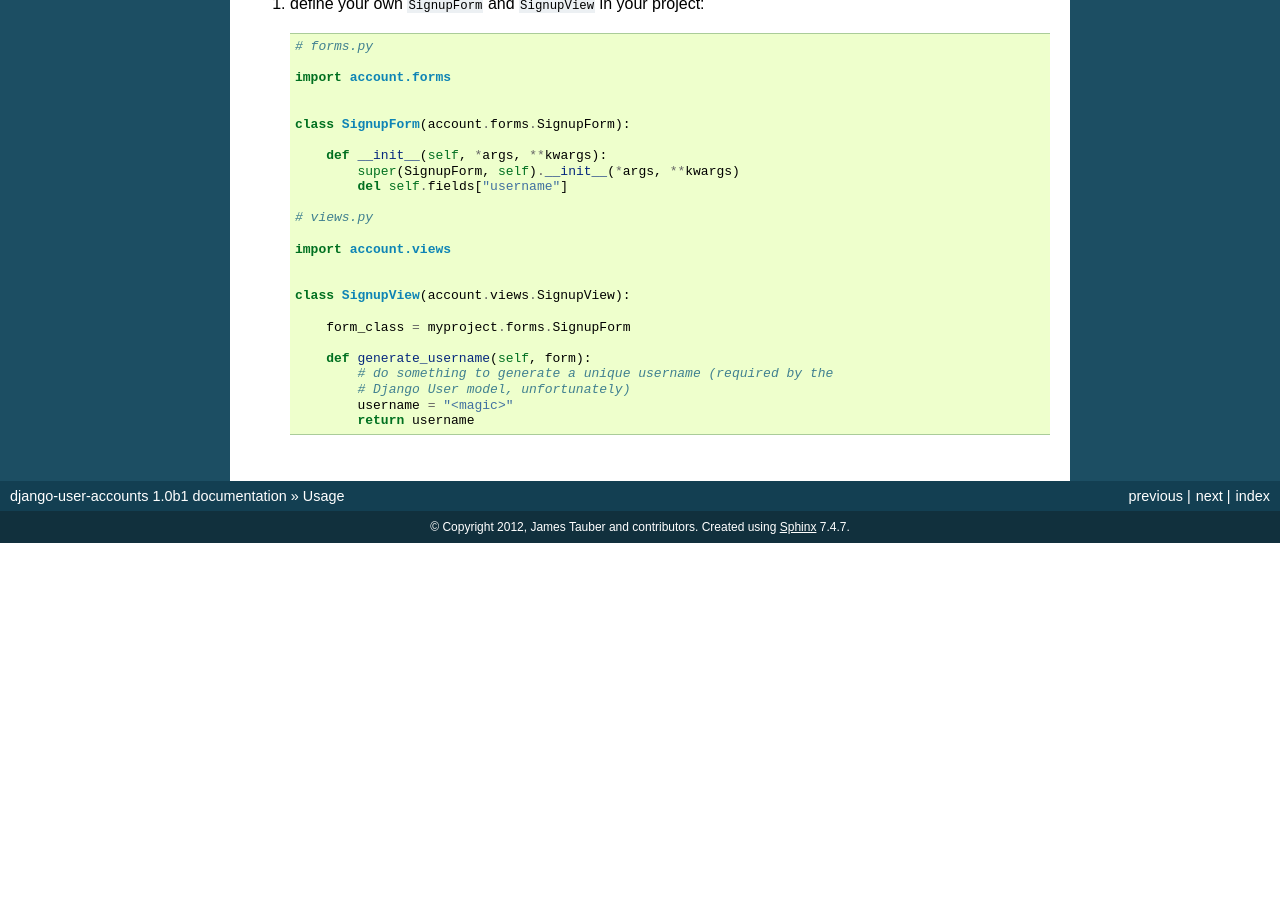
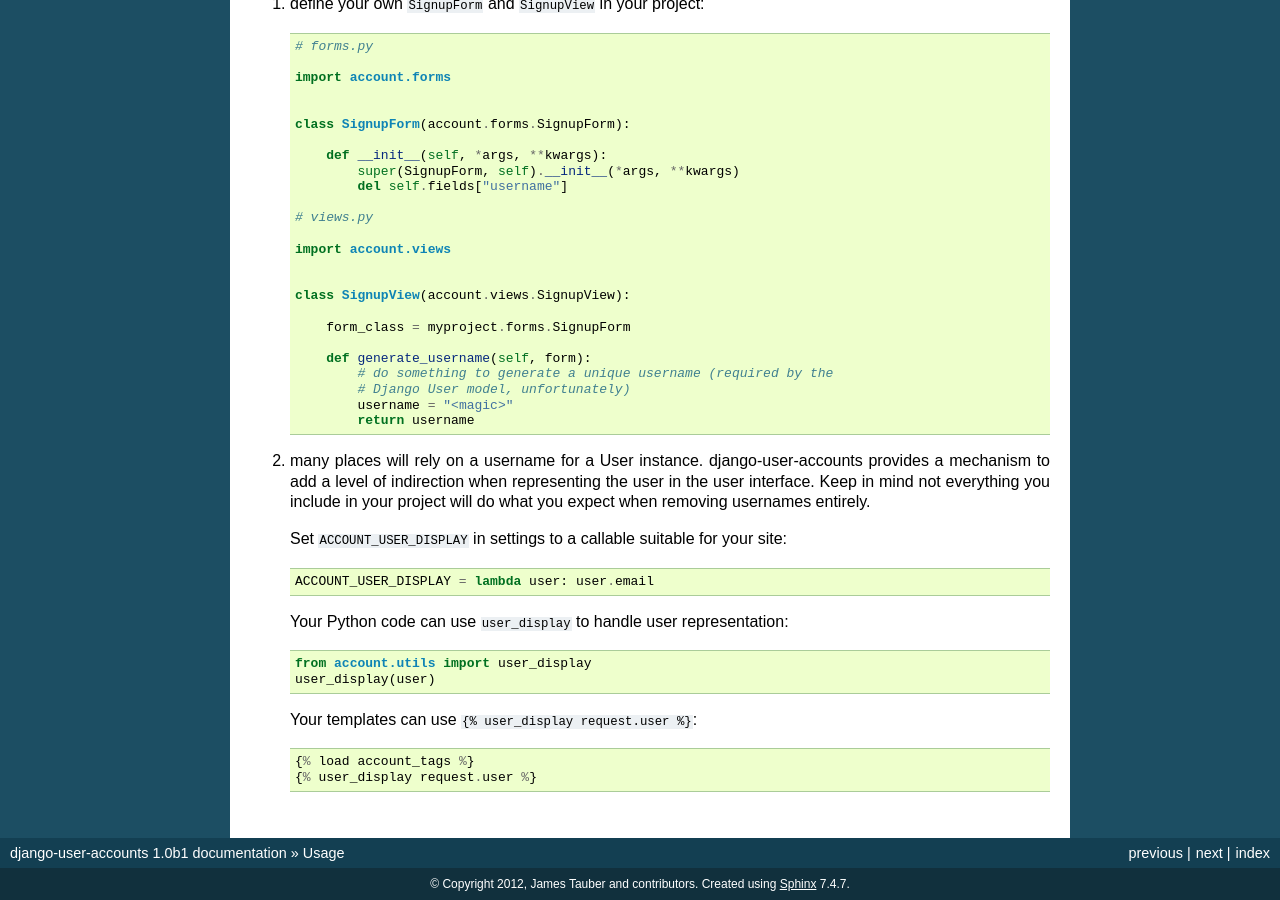
Before and after one commit to pinax/django-user-accounts, a Sphinx documentation site: the page built from docs/usage.rst, in a window 1280 px wide and 900 px high, scrolled down 750 px. Built offline with Sphinx 7.4.7, drawn with Linux system fonts in a browser that asks for light colours; before the commit the page ends 1293 px from its top, so only the background shows below that.

Commit message:
added step about user representation to docs

```diff
--- a/docs/usage.rst
+++ b/docs/usage.rst
@@ -71,3 +71,24 @@ If you want to get rid of username you'll need to do some extra work:
                # Django User model, unfortunately)
                username = "<magic>"
                return username
+
+2. many places will rely on a username for a User instance.
+   django-user-accounts provides a mechanism to add a level of indirection
+   when representing the user in the user interface. Keep in mind not
+   everything you include in your project will do what you expect when
+   removing usernames entirely.
+
+   Set ``ACCOUNT_USER_DISPLAY`` in settings to a callable suitable for your
+   site::
+
+       ACCOUNT_USER_DISPLAY = lambda user: user.email
+
+   Your Python code can use ``user_display`` to handle user representation::
+
+       from account.utils import user_display
+       user_display(user)
+
+   Your templates can use ``{% user_display request.user %}``::
+
+       {% load account_tags %}
+       {% user_display request.user %}
```
